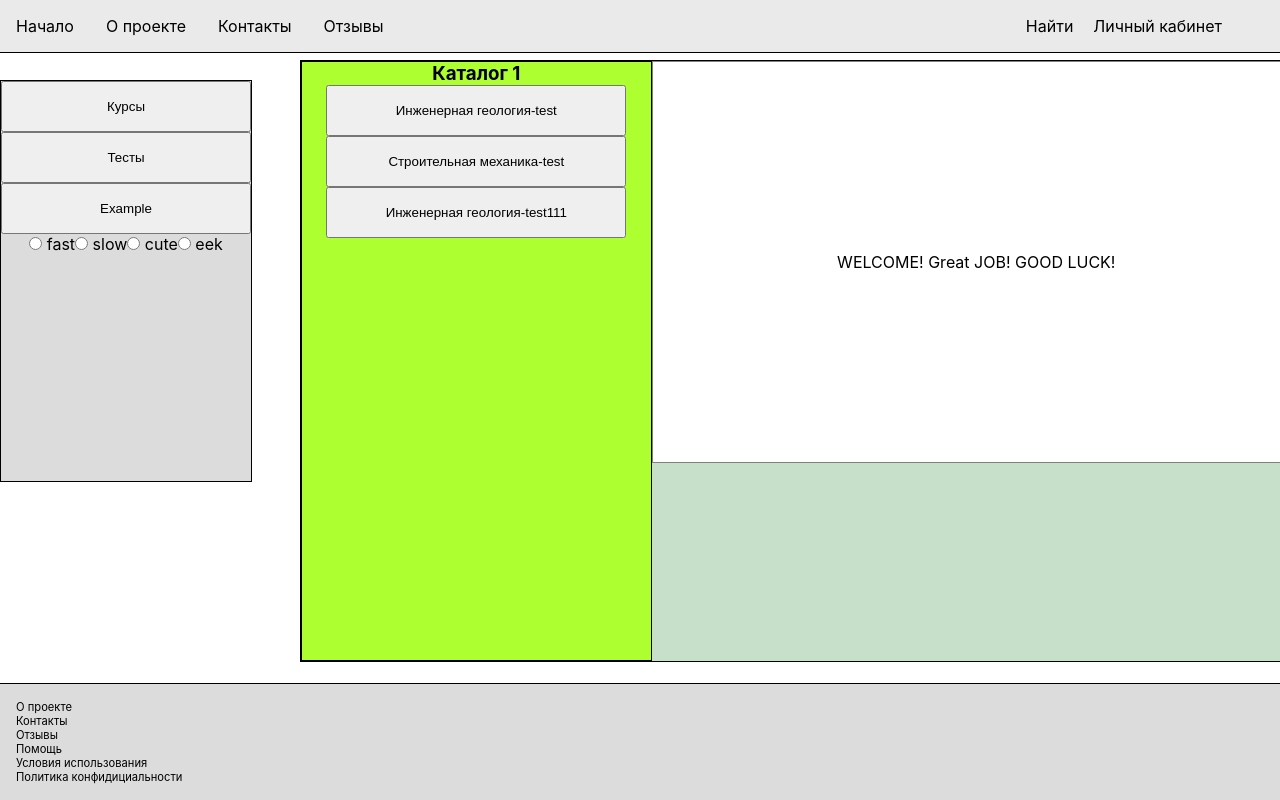
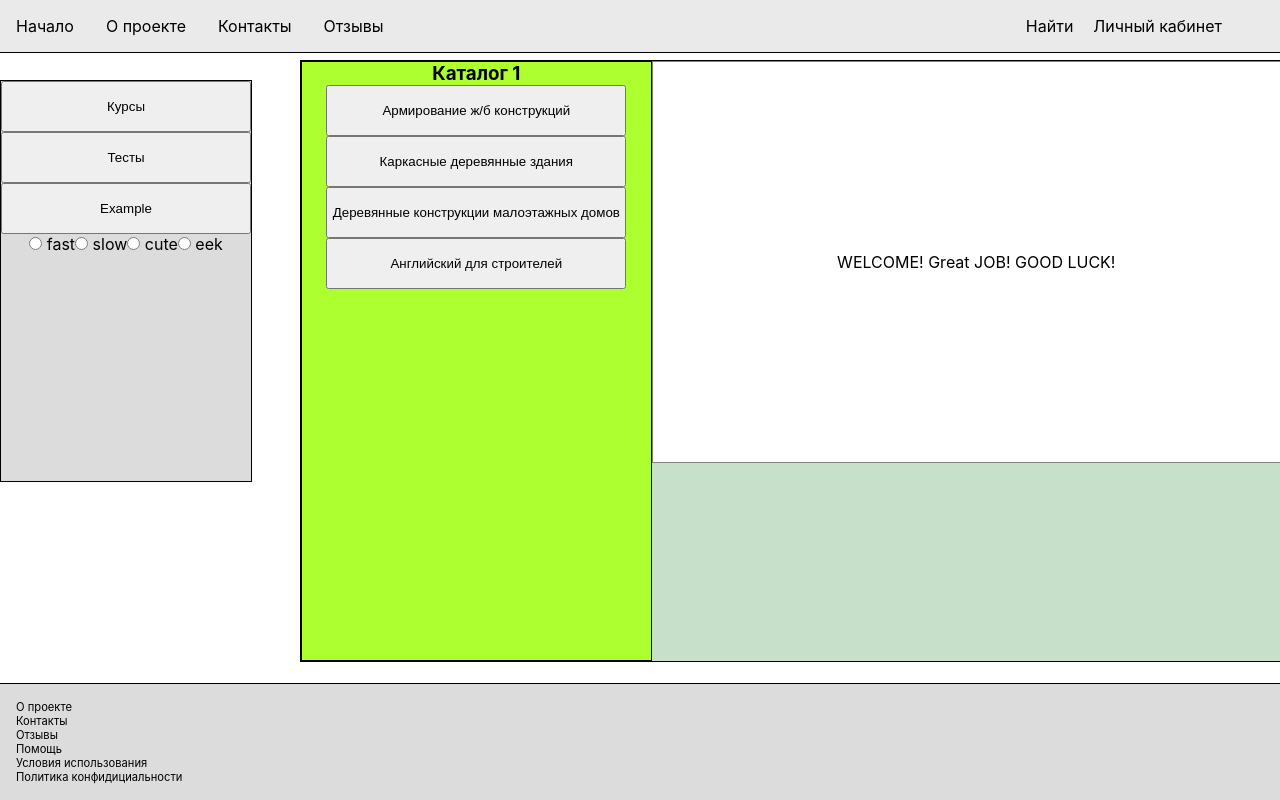
Before and after one commit to IvanMishinSever/wsctutors, a React (Create React App) app: page / in a window 1280 px wide. Both pictures are taken after a click on the button "Курсы". Shown: the top 800 px of the page. Built offline with nearby package versions, Linux system fonts and the light colour scheme.

Commit message:
add map instead lists

```diff
--- a/src/Components/MainVIew/Category/Category.js
+++ b/src/Components/MainVIew/Category/Category.js
@@ -44,19 +44,40 @@ export default class Category extends React.Component {
         let nameCategory = chooseCategory(idCategory);
 
         if (showInfo) {
-            return (
+            /*return (
                 <div  className="Category">
                     <h3>Каталог {idCategory}</h3>
                     <ul>
                         <li><button onClick={this.handleClick} value="1">{nameCategory[0]}</button></li>
                         <li><button onClick={this.handleClick} value="2">{nameCategory[1]}</button></li>
-                        <li><button onClick={this.handleClick} value="3">{nameCategory[3]}</button></li>
+                        <li><button onClick={this.handleClick} value="3">{nameCategory[2]}</button></li>
+
+
                     </ul>
                     <SubCategory subcategoryView={this.state.subCategoryView} idSubCategory={this.state.idSubCategory} idCategory={this.props.idCategory}/>
                 </div>
 
 
-                )
+                )*/
+                return (
+                    <div  className="Category">
+                        <h3>Каталог {idCategory}</h3>
+                        <ul> {
+                            nameCategory.map( item => (
+                                <li><button onClick={this.handleClick} value="1">{item}</button></li>
+                            ))
+                            }
+                        </ul>
+                        <SubCategory subcategoryView={this.state.subCategoryView} idSubCategory={this.state.idSubCategory} idCategory={this.props.idCategory}/>
+                    </div>
+
+
+                    )
+
+
+
+
+
             }  else return null;
 
 
--- a/src/Components/MainVIew/Category/CategoryDataCourses.js
+++ b/src/Components/MainVIew/Category/CategoryDataCourses.js
@@ -1,8 +1,10 @@
 
-const TestCategory = ['Инженерная геология-test',
-'Строительная механика-test',
-'Жеезобетоные конструкции-test',
-'Инженерная геология-test111'
+const TestCategory = ['Армирование ж/б конструкций',
+'Каркасные деревянные здания',
+'Деревянные конструкции малоэтажных домов',
+'Английский для строителей'
+
+
 
 
 
--- a/src/Components/MainVIew/Category/CategoryDataTests.js
+++ b/src/Components/MainVIew/Category/CategoryDataTests.js
@@ -1,8 +1,13 @@
 
-const CourseCategory = ['Инженерная геология-',
-'Строительная механика-',
-'Жеезобетоные конструкции-',
-'Инженерная геология-'
+//КАТЕГОРИИ
+const CourseCategory = [
+'Железобетонные конструкции',
+'Стальные конструкции',
+'Деревянные конструкции',
+'Основания и фундаменты',
+'Инженерная геология',
+'Строительная механика',
+'Сопротивление материалов'
 
 
 
```
